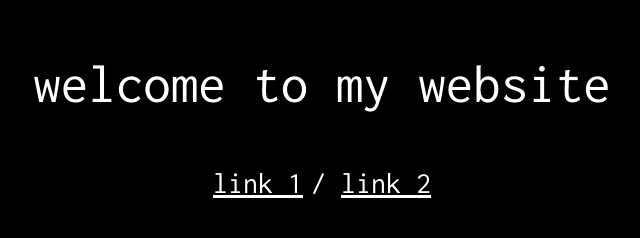
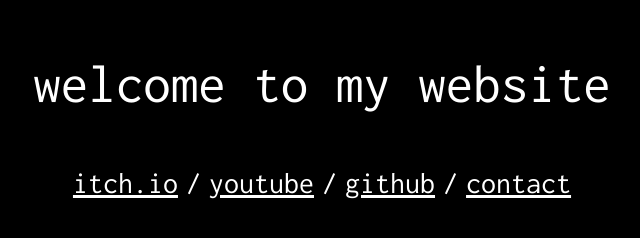
Before and after one commit to troingle/troingle.github.io, a plain HTML site: page index.html in a window 1280 px wide. Shown: the whole page, without its empty margins (318-958 px from the left). Drawn offline with Linux system fonts and the light colour scheme.

Commit message:
Added info

```diff
--- a/index.html
+++ b/index.html
@@ -11,9 +11,13 @@
 <body>
     <div class="container">
         <p class="title-text">welcome to my website</p>
-        <a class="link-text" href="https://example.com/">link 1</a>
-        <a class="regular-text"> / </a>
-        <a class="link-text" href="https://example.com/">link 2</a>
+        <a class="link-text" href="https://troingle.itch.io">itch.io</a>
+        <a class="regular-text"> /</a>
+        <a class="link-text" href="https://www.youtube.com/@troingle">youtube</a>
+        <a class="regular-text"> /</a>
+        <a class="link-text" href="https://github.com/troingle">github</a>
+        <a class="regular-text"> /</a>
+        <a class="link-text" href="/contact">contact</a>
     </div>
     <script src="script.js"></script>
 </body>
```
